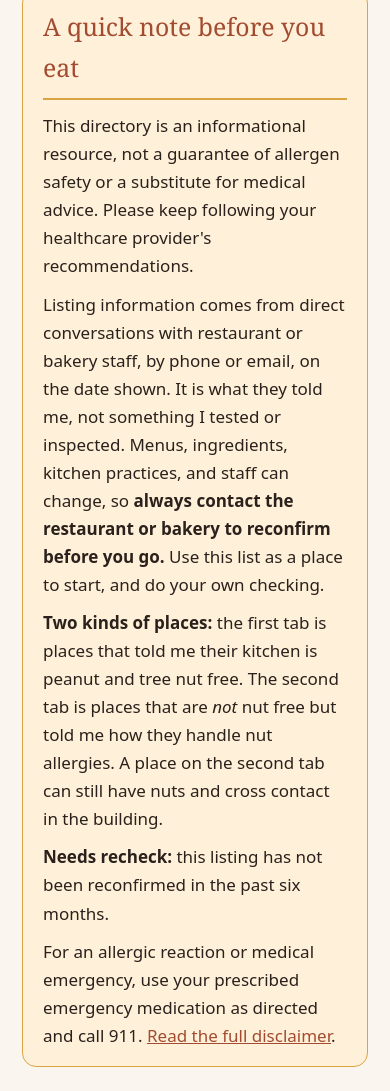
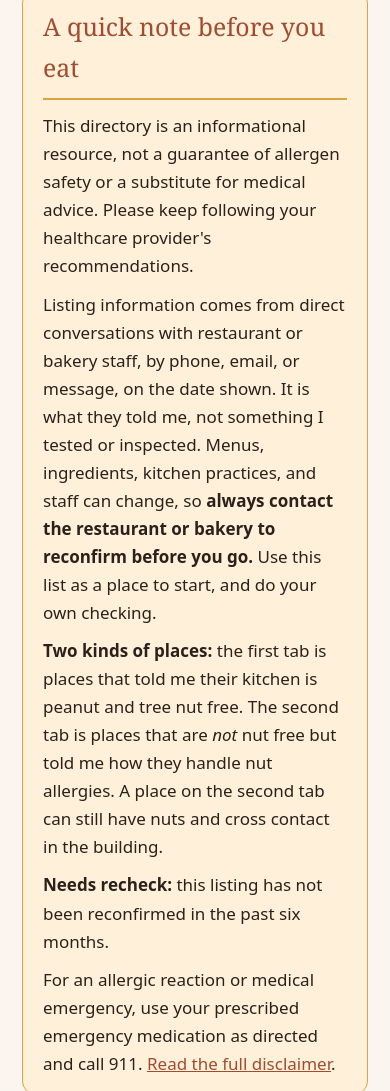
Before and after one commit to nutfreefairfax/nut-free-fairfax, a plain HTML site: page index.html in a window 390 px wide. Shown: the part 1564-2655 px from the top of the page. Drawn offline with Linux system fonts and the light colour scheme.

Commit message:
Disclaimer: confirmations can come by phone, email, or message
Co-Authored-By: Claude Sonnet 5.5 <noreply@anthropic.com>
Claude-Session: https://claude.ai/code/session_01M3k4nP8Cmt8Ai4qkr2DU3Y

```diff
--- a/index.html
+++ b/index.html
@@ -54,7 +54,7 @@
       <div class="disclaimer" role="note">
         <h3>A quick note before you eat</h3>
         <p>This directory is an informational resource, not a guarantee of allergen safety or a substitute for medical advice. Please keep following your healthcare provider's recommendations.</p>
-        <p>Listing information comes from direct conversations with restaurant or bakery staff, by phone or email, on the date shown. It is what they told me, not something I tested or inspected. Menus, ingredients, kitchen practices, and staff can change, so <strong>always contact the restaurant or bakery to reconfirm before you go.</strong> Use this list as a place to start, and do your own checking.</p>
+        <p>Listing information comes from direct conversations with restaurant or bakery staff, by phone, email, or message, on the date shown. It is what they told me, not something I tested or inspected. Menus, ingredients, kitchen practices, and staff can change, so <strong>always contact the restaurant or bakery to reconfirm before you go.</strong> Use this list as a place to start, and do your own checking.</p>
         <p><strong>Two kinds of places:</strong> the first tab is places that told me their kitchen is peanut and tree nut free. The second tab is places that are <em>not</em> nut free but told me how they handle nut allergies. A place on the second tab can still have nuts and cross contact in the building.</p>
         <p><strong>Needs recheck:</strong> this listing has not been reconfirmed in the past six months.</p>
         <p>For an allergic reaction or medical emergency, use your prescribed emergency medication as directed and call 911. <a href="disclaimer.html">Read the full disclaimer</a>.</p>
```
